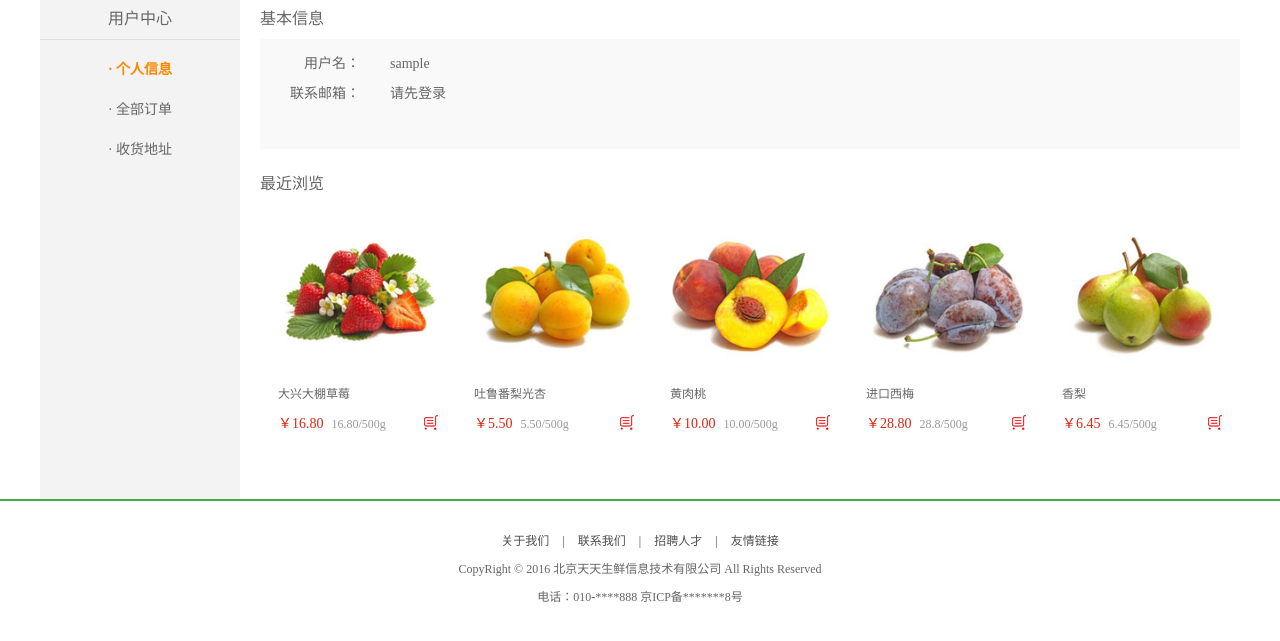
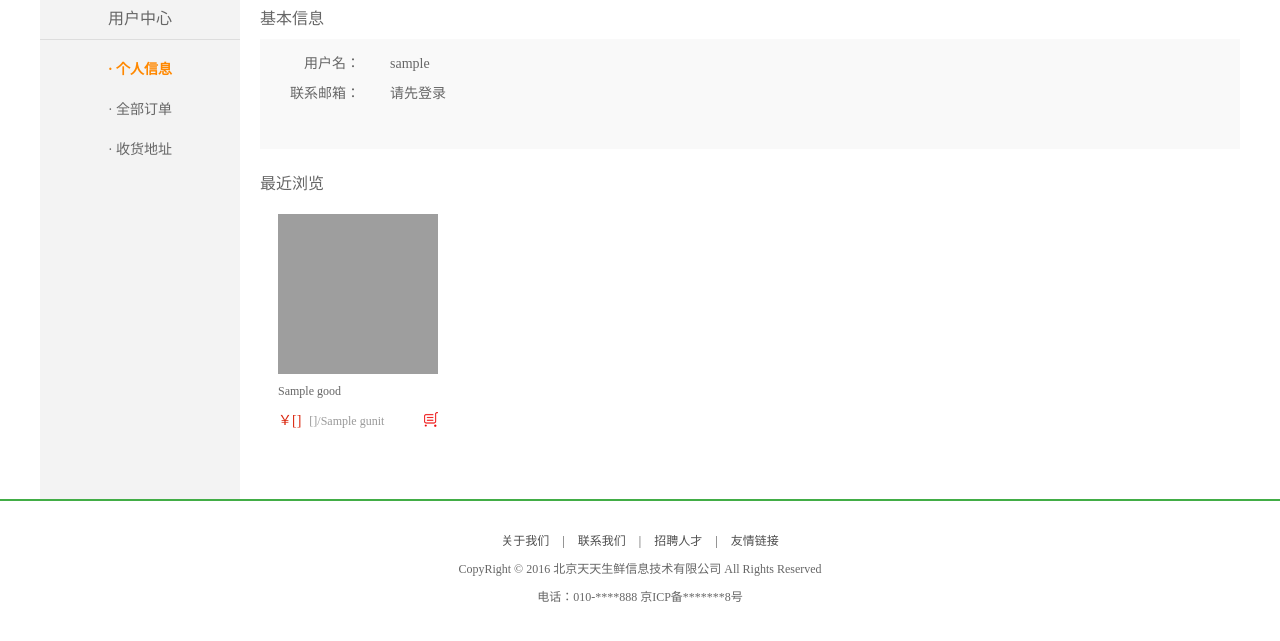
Before and after one commit to AssiduousMan/django2, a Django app: template pytest/dailyfresh/templates/df_user/user_center_info.html in a window 1280 px wide. Shown: the part 146-787 px from the top of the page. Run offline with Django 3.2, Linux system fonts and the light colour scheme; the template is opened without the code that fills it: most values are stand-ins (such as "Sample title", 1, 10 or a date in 2020); parts of the project's set-up code (start-up, migrations or seed data) failed here and were passed over; grey boxes are pictures that could not be loaded.

Commit message:
登录退出浏览记录

```diff
--- a/pytest/dailyfresh/df_user/urls.py
+++ b/pytest/dailyfresh/df_user/urls.py
@@ -9,5 +9,6 @@
     url(r'^info/$', views.info),
     url(r'^register_exist/$', views.register_exist),
     url(r'^order/$', views.order),
-    url(r'^site/$', views.site)
+    url(r'^site/$', views.site),
+    url(r'^logout/$', views.logout)
 ]
--- a/pytest/dailyfresh/templates/base.html
+++ b/pytest/dailyfresh/templates/base.html
@@ -4,17 +4,22 @@
 		<div class="header">
 			<div class="welcome fl">欢迎来到天天生鲜!</div>
 			<div class="fr">
-				<div class="login_info fl">
-					欢迎您：<em>张 山</em>
-				</div>
+                {% if request.session.user_name|default:'' != '' %}
+				<div class="login_info fl" style="display: inline">
+					欢迎您：<em>{{ request.session.user_name }}</em>
+                    <span>|</span>
+                    <a href="/user/logout/">退出</a>
+                </div>
+                {% else %}
 				<div class="login_btn fl">
 					<a href="login.html">登录</a>
 					<span>|</span>
 					<a href="register.html">注册</a>
 				</div>
+                {% endif %}
 				<div class="user_link fl">
 					<span>|</span>
-					<a href="user_center_info.html">用户中心</a>
+					<a href="/user/info/">用户中心</a>
 					<span>|</span>
 					<a href="cart.html">我的购物车</a>
 					<span>|</span>
--- a/pytest/dailyfresh/templates/df_user/user_center_info.html
+++ b/pytest/dailyfresh/templates/df_user/user_center_info.html
@@ -23,55 +23,17 @@
 				<h3 class="common_title2">最近浏览</h3>
 				<div class="has_view_list">
 					<ul class="goods_type_list clearfix">
-				<li>
-					<a href="detail.html"><img src="images/goods/goods003.jpg"></a>
-					<h4><a href="detail.html">大兴大棚草莓</a></h4>
-					<div class="operate">
-						<span class="prize">￥16.80</span>
-						<span class="unit">16.80/500g</span>
-						<a href="#" class="add_goods" title="加入购物车"></a>
-					</div>
-				</li>
-
-				<li>
-					<a href="#"><img src="images/goods/goods004.jpg"></a>
-					<h4><a href="#">吐鲁番梨光杏</a></h4>
-					<div class="operate">
-						<span class="prize">￥5.50</span>
-						<span class="unit">5.50/500g</span>
-						<a href="#" class="add_goods" title="加入购物车"></a>
-					</div>
-				</li>
-
-				<li>
-					<a href="#"><img src="images/goods/goods005.jpg"></a>
-					<h4><a href="#">黄肉桃</a></h4>
-					<div class="operate">
-						<span class="prize">￥10.00</span>
-						<span class="unit">10.00/500g</span>
-						<a href="#" class="add_goods" title="加入购物车"></a>
-					</div>
-				</li>
-
-				<li>
-					<a href="#"><img src="images/goods/goods006.jpg"></a>
-					<h4><a href="#">进口西梅</a></h4>
-					<div class="operate">
-						<span class="prize">￥28.80</span>
-						<span class="unit">28.8/500g</span>
-						<a href="#" class="add_goods" title="加入购物车"></a>
-					</div>
-				</li>
-
-				<li>
-					<a href="#"><img src="images/goods/goods007.jpg"></a>
-					<h4><a href="#">香梨</a></h4>
-					<div class="operate">
-						<span class="prize">￥6.45</span>
-						<span class="unit">6.45/500g</span>
-						<a href="#" class="add_goods" title="加入购物车"></a>
-					</div>
-				</li>
+                        {% for good in goods_list %}
+                            <li>
+					            <a href="/{{ good.id }}/"><img src="/static/{{ good.gpic }}"></a>
+					            <h4><a href="/{{ good.id }}/">{{ good.gtitle }}</a></h4>
+					            <div class="operate">
+						            <span class="prize">￥{{ good.gprice }}</span>
+						            <span class="unit">{{ good.gprice }}/{{ good.gunit }}</span>
+						            <a href="#" class="add_goods" title="加入购物车"></a>
+					            </div>
+				            </li>
+                        {% endfor %}
 			</ul>
 		</div>
 		</div>
```
Also changed, not shown: pytest/dailyfresh/df_goods/views.py (+18 -1 lines), pytest/dailyfresh/df_user/user_decorator.py (added, +21 -0 lines), pytest/dailyfresh/df_user/views.py (+29 -2 lines), 4 other files.
